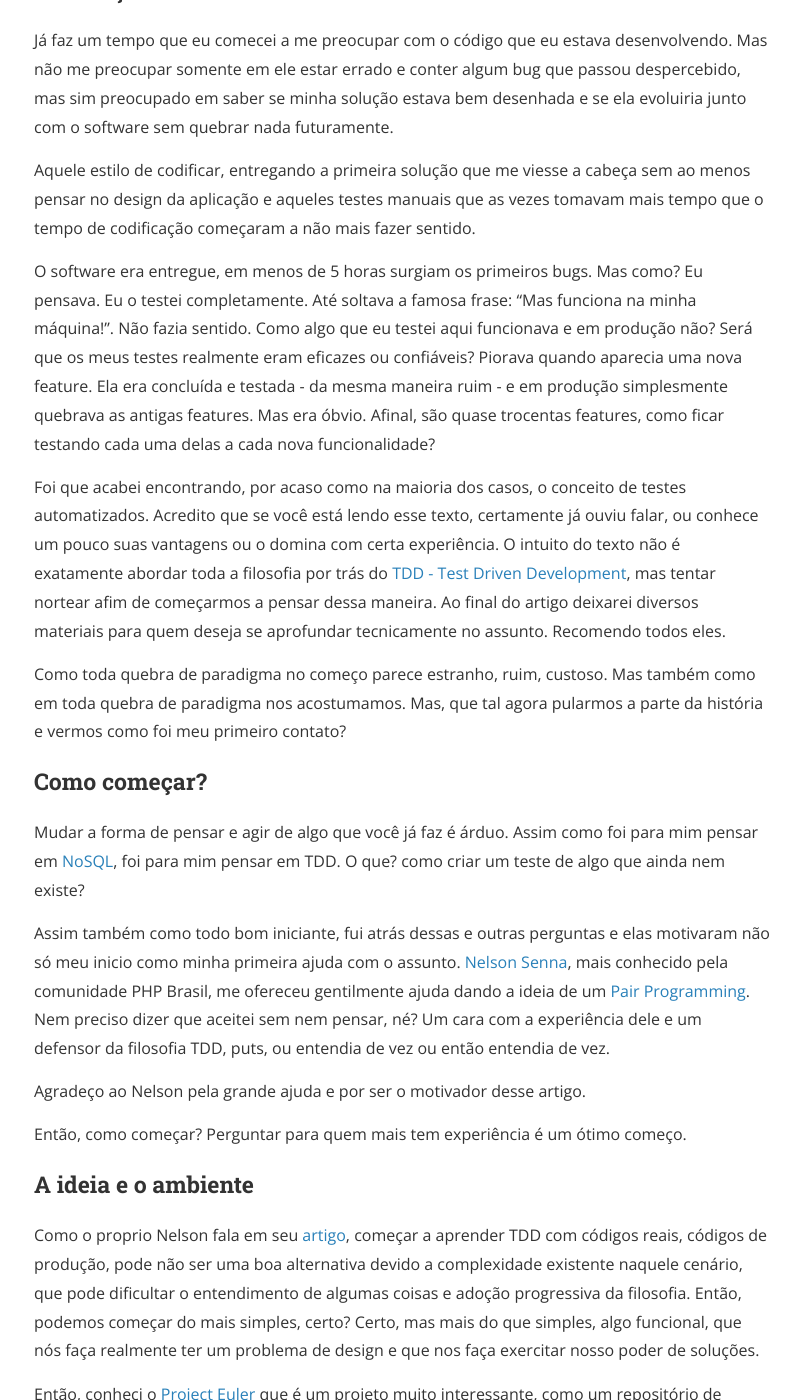
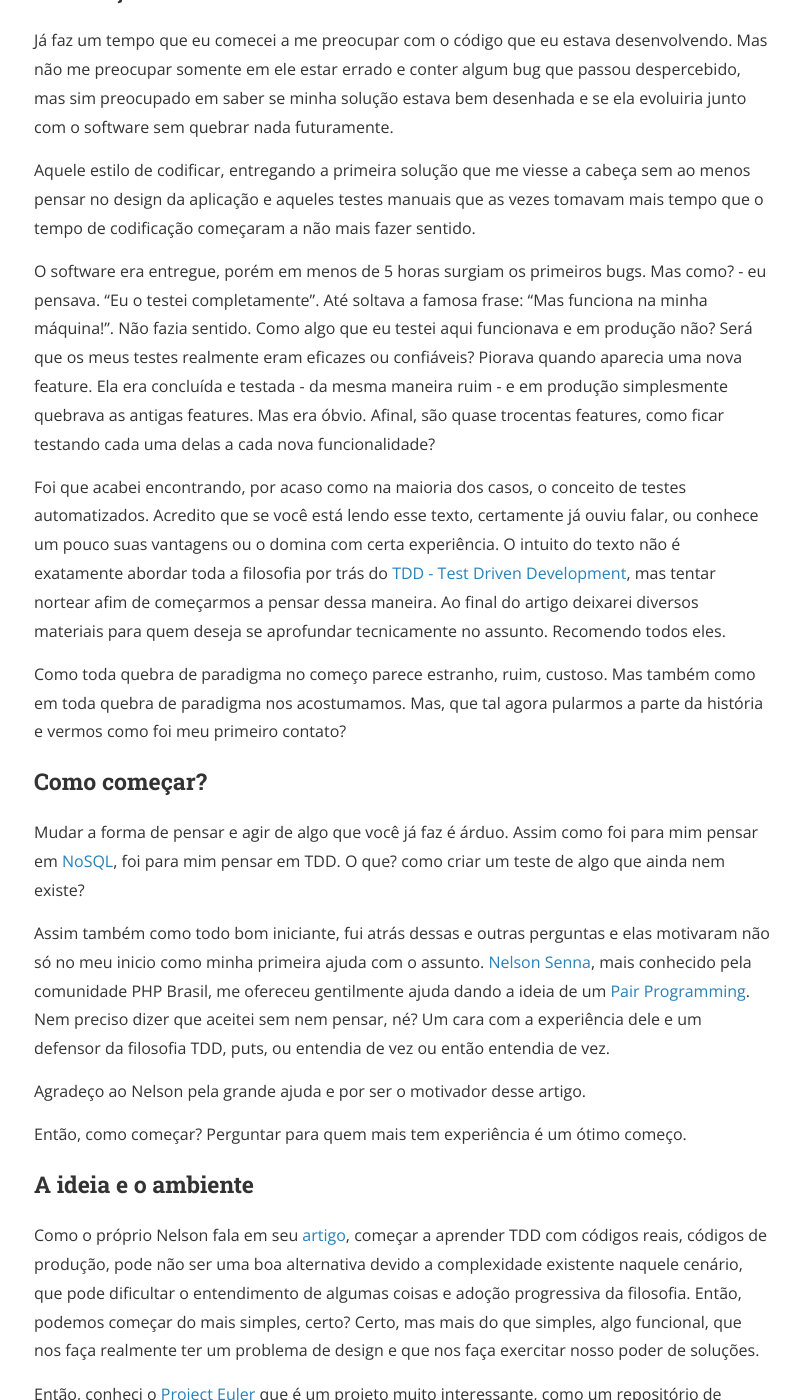
Before and after one commit to phpba/phpba.github.io, a Jekyll site: the page built from _posts/2016-04-02-iniciando-com-tdd-#1.md, in a window 1280 px wide and 1400 px high, scrolled down 730 px. Shown: the whole window, without its empty margins (238-1038 px from the left). Built offline with Jekyll 4.4.1, drawn with Linux system fonts in a browser that asks for light colours; nearby versions of some CDN libraries; comment, search, counter and statistics services are not loaded; a style sheet for code colours, icons or effects is not loaded.

Commit message:
Correções ortográficas e adição da categoria "tdd"
Correções ortográficas e adição da categoria "tdd" como sugerido.

```diff
--- a/_posts/2016-04-02-iniciando-com-tdd-#1.md
+++ b/_posts/2016-04-02-iniciando-com-tdd-#1.md
@@ -28,7 +29,7 @@
 ao menos pensar no design da aplicação e aqueles testes manuais que as vezes tomavam mais tempo
 que o tempo de codificação começaram a não mais fazer sentido.
 
-O software era entregue, em menos de 5 horas surgiam os primeiros bugs. Mas como? Eu pensava. Eu o testei completamente. Até soltava a famosa frase: "Mas funciona na minha máquina!". Não fazia sentido. Como algo que eu testei aqui funcionava e em produção não? Será que os meus testes
+O software era entregue, porém em menos de 5 horas surgiam os primeiros bugs. Mas como? - eu pensava. "Eu o testei completamente". Até soltava a famosa frase: "Mas funciona na minha máquina!". Não fazia sentido. Como algo que eu testei aqui funcionava e em produção não? Será que os meus testes
 realmente eram eficazes ou confiáveis? Piorava quando aparecia uma nova feature. Ela era concluída e testada - da mesma maneira ruim - e em produção simplesmente quebrava as antigas features. Mas era óbvio. Afinal, são quase trocentas features, como ficar testando cada uma delas a cada nova funcionalidade?
 
 Foi que acabei encontrando, por acaso como na maioria dos casos, o conceito de testes automatizados.
@@ -43,7 +44,7 @@
 
 Mudar a forma de pensar e agir de algo que você já faz é árduo. Assim como foi para mim pensar em [NoSQL](https://pt.wikipedia.org/wiki/NoSQL), foi para mim pensar em TDD. O que? como criar um teste de algo que ainda nem existe?
 
-Assim também como todo bom iniciante, fui atrás dessas e outras perguntas e elas motivaram não só meu inicio como minha primeira ajuda com o assunto. [Nelson Senna](http://nelsonsar.github.io/), mais conhecido pela comunidade PHP Brasil, me ofereceu gentilmente ajuda dando a ideia de um [Pair Programming](https://en.wikipedia.org/wiki/Pair_programming). Nem preciso dizer que aceitei sem nem pensar, né? Um cara com a experiência dele e um defensor da filosofia TDD, puts, ou entendia de vez ou então entendia de vez.
+Assim também como todo bom iniciante, fui atrás dessas e outras perguntas e elas motivaram não só no meu inicio como minha primeira ajuda com o assunto. [Nelson Senna](http://nelsonsar.github.io/), mais conhecido pela comunidade PHP Brasil, me ofereceu gentilmente ajuda dando a ideia de um [Pair Programming](https://en.wikipedia.org/wiki/Pair_programming). Nem preciso dizer que aceitei sem nem pensar, né? Um cara com a experiência dele e um defensor da filosofia TDD, puts, ou entendia de vez ou então entendia de vez.
 
 Agradeço ao Nelson pela grande ajuda e por ser o motivador desse artigo.
 
@@ -51,8 +52,8 @@
 
 ### A ideia e o ambiente
 
-Como o proprio Nelson fala em seu [artigo](http://nelsonsar.github.io/2016/02/23/How-I-practice-TDD.html), começar a aprender TDD com códigos reais, códigos de produção, pode não ser uma boa alternativa devido a complexidade existente naquele cenário, que pode
-dificultar o entendimento de algumas coisas e adoção progressiva da filosofia. Então, podemos começar do mais simples, certo? Certo, mas mais do que simples, algo funcional, que nós faça realmente ter um problema de design e que nos faça exercitar nosso poder de soluções.
+Como o próprio Nelson fala em seu [artigo](http://nelsonsar.github.io/2016/02/23/How-I-practice-TDD.html), começar a aprender TDD com códigos reais, códigos de produção, pode não ser uma boa alternativa devido a complexidade existente naquele cenário, que pode
+dificultar o entendimento de algumas coisas e adoção progressiva da filosofia. Então, podemos começar do mais simples, certo? Certo, mas mais do que simples, algo funcional, que nos faça realmente ter um problema de design e que nos faça exercitar nosso poder de soluções.
 
 Então, conheci o [Project Euler](https://projecteuler.net/archives) que é um projeto muito interessante, como um repositório de problemas matemáticos de diferentes níveis, inclusive os mais básicos que nos permitem ter um bom cenário para testar. E o principal de tudo: o caso simples do problema é entregue pela questão. O que facilita os nossos testes porque sabemos exatamente o que vamos fazer e o que nossa classe deve retornar para nós.
 
```
Also changed, not shown: other parts of _posts/2016-04-02-iniciando-com-tdd-#1.md (+1 -0 lines).
